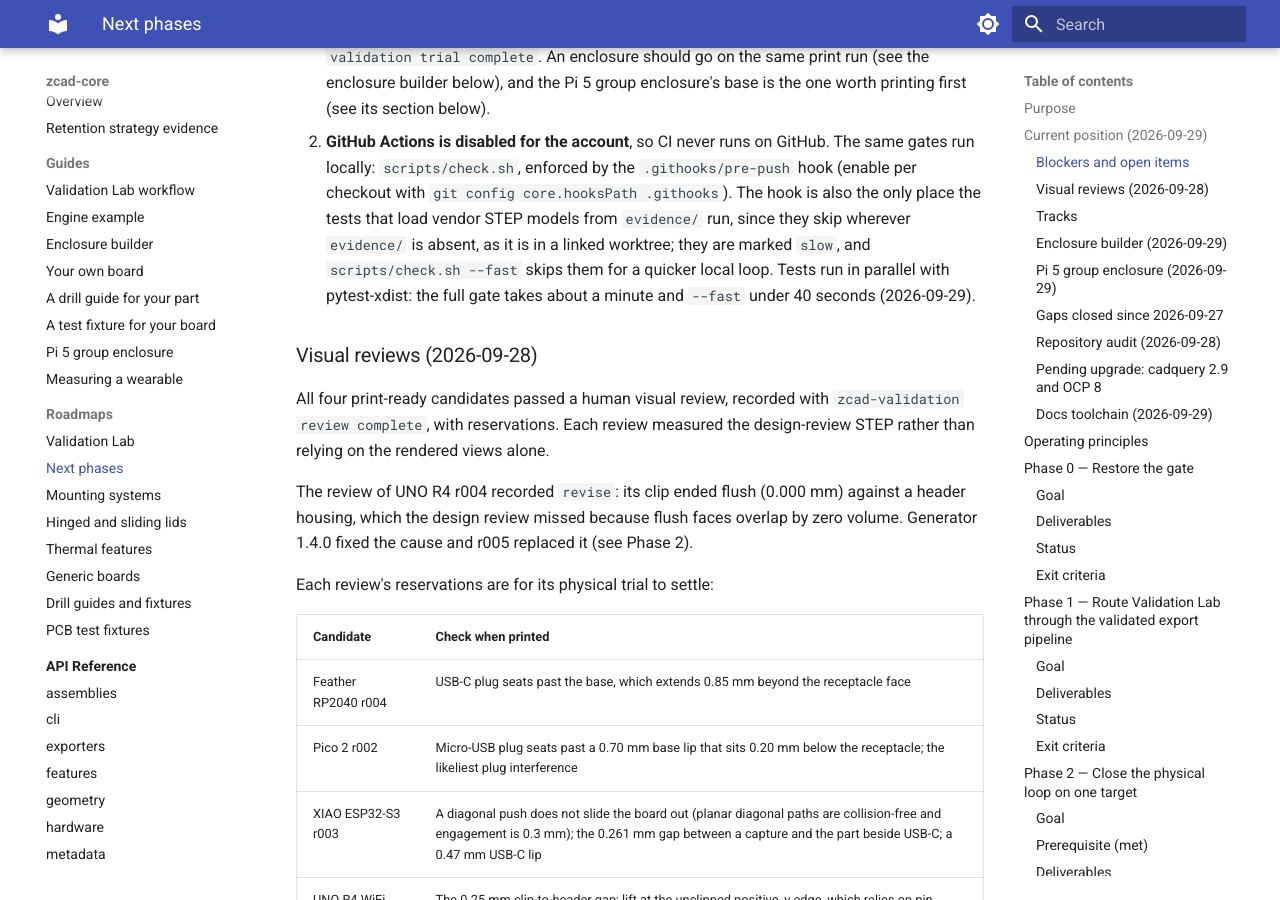
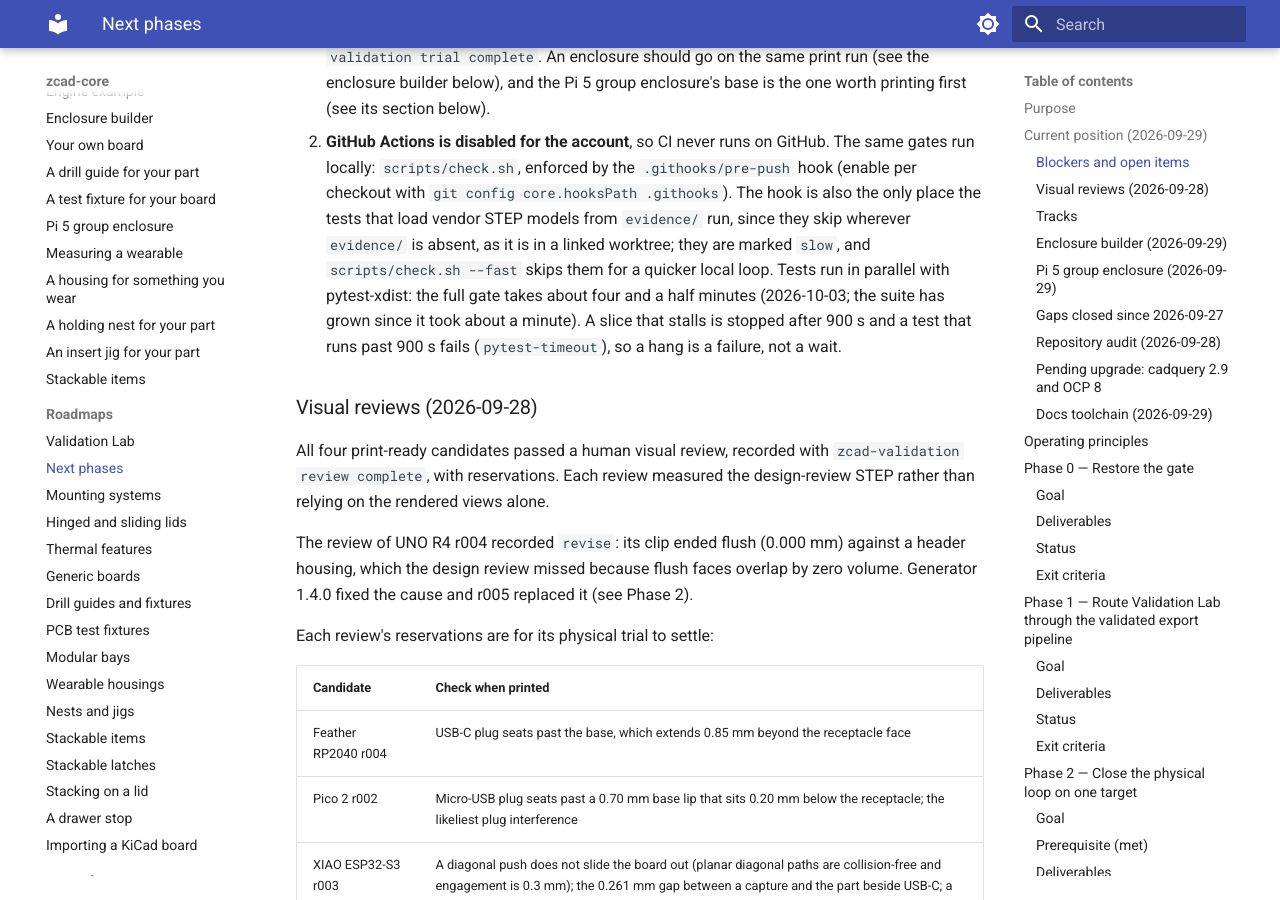
Before and after one commit to zacharymplace/zcad-core, an MkDocs documentation site: the page built from docs/roadmaps/next-phases.md, in a window 1280 px wide and 900 px high, scrolled down 1151 px. Built offline with MkDocs 1.6.1 and Material for MkDocs 9.7.7, drawn with Linux system fonts in a browser that asks for light colours.

Commit message:
Add the newer guides and roadmaps to the docs nav and correct the gate timing (#103)
Co-authored-by: Claude Sonnet 5.5 <noreply@anthropic.com>

```diff
--- a/docs/roadmaps/next-phases.md
+++ b/docs/roadmaps/next-phases.md
@@ -44,8 +44,10 @@ publication-eligible.
    skip wherever `evidence/` is absent, as it is in a linked worktree; they
    are marked `slow`, and
    `scripts/check.sh --fast` skips them for a quicker local loop. Tests run
-   in parallel with pytest-xdist: the full gate takes about a minute and
-   `--fast` under 40 seconds (2026-09-29).
+   in parallel with pytest-xdist: the full gate takes about four and a half
+   minutes (2026-10-03; the suite has grown since it took about a minute).
+   A slice that stalls is stopped after 900 s and a test that runs past 900 s
+   fails (`pytest-timeout`), so a hang is a failure, not a wait.
 
 ### Visual reviews (2026-09-28)
 
--- a/mkdocs.yml
+++ b/mkdocs.yml
@@ -35,6 +35,10 @@ nav:
       - A test fixture for your board: guides/pcb-test-fixture.md
       - Pi 5 group enclosure: guides/pi5-group-enclosure.md
       - Measuring a wearable: guides/wearable-capture.md
+      - A housing for something you wear: guides/wearable-housing.md
+      - A holding nest for your part: guides/holding-nest.md
+      - An insert jig for your part: guides/insert-jig.md
+      - Stackable items: guides/stackable-items.md
   - Roadmaps:
       - Validation Lab: roadmaps/validation-lab.md
       - Next phases: roadmaps/next-phases.md
@@ -44,6 +48,14 @@ nav:
       - Generic boards: roadmaps/generic-boards.md
       - Drill guides and fixtures: roadmaps/drill-guides.md
       - PCB test fixtures: roadmaps/pcb-test-fixtures.md
+      - Modular bays: roadmaps/modular-bays.md
+      - Wearable housings: roadmaps/wearable-housings.md
+      - Nests and jigs: roadmaps/nests-and-jigs.md
+      - Stackable items: roadmaps/stackable-items.md
+      - Stackable latches: roadmaps/stackable-latches.md
+      - Stacking on a lid: roadmaps/stack-top.md
+      - A drawer stop: roadmaps/drawer-stop.md
+      - Importing a KiCad board: roadmaps/kicad-import.md
   - API Reference:
       - Overview: reference/index.md
       - assemblies: reference/assemblies.md
```
